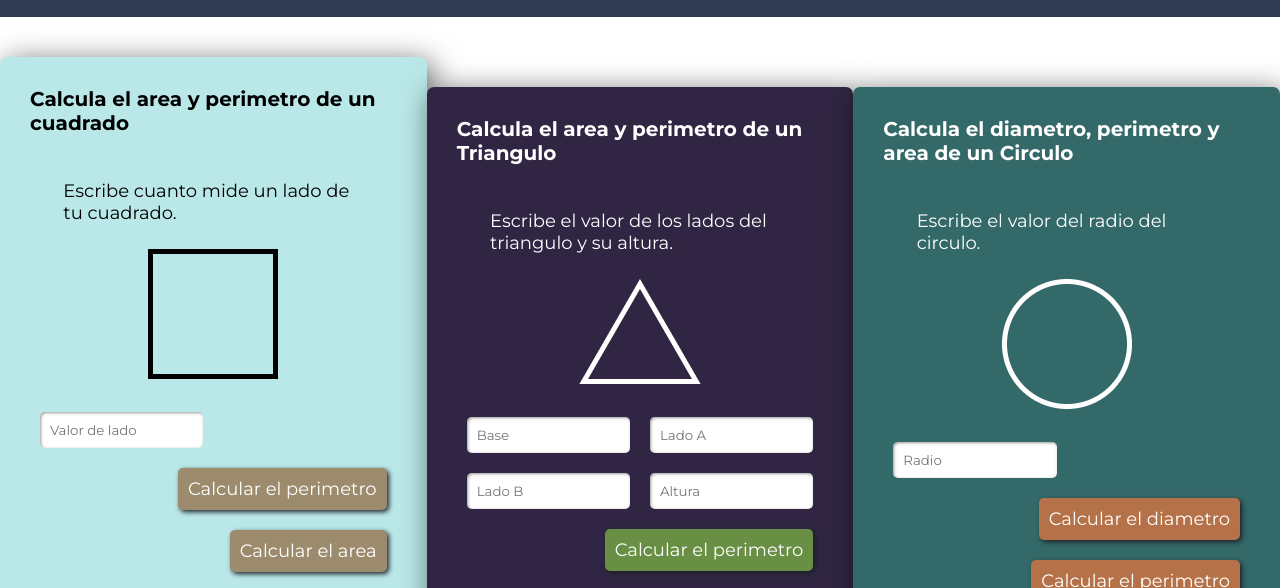
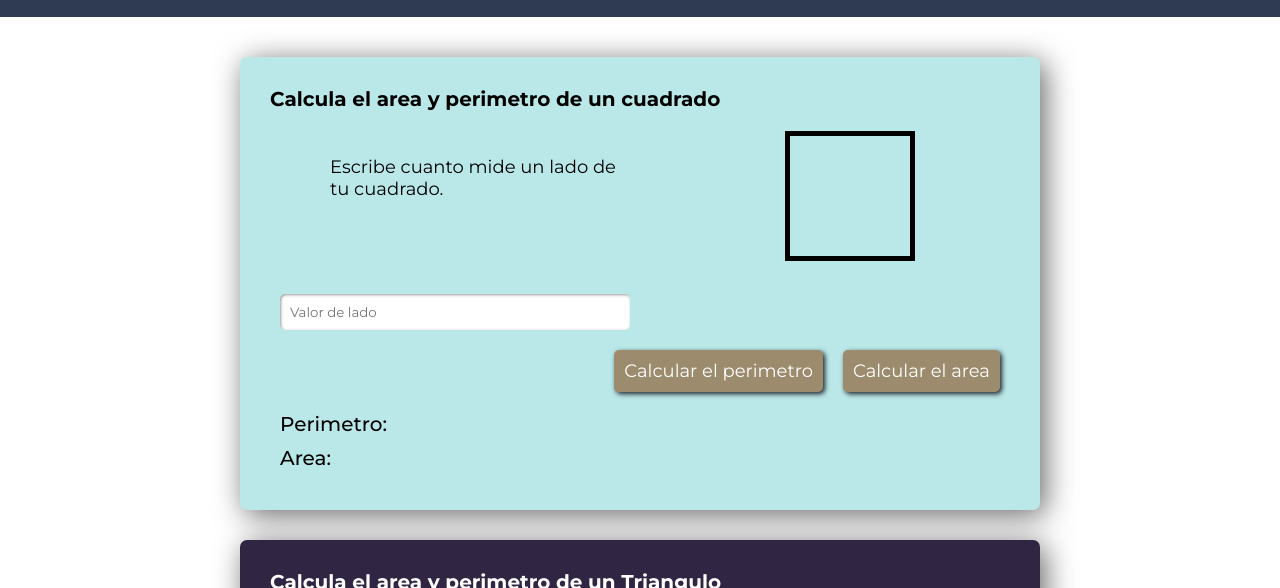
Before and after one commit to JoacoBonvechi/Proyecto-Final-JavaScript, a plain HTML site: page figuras.html in a window 1280 px wide. Shown: the part 143-731 px from the top of the page. Drawn offline with Linux system fonts and the light colour scheme.

Commit message:
retques figuras

```diff
--- a/figuras.css
+++ b/figuras.css
@@ -69,6 +69,8 @@ main{
     height: auto;
     margin-bottom: 50px;
     display: flex;
+    flex-wrap: wrap;
+    row-gap: 30px;
 }
 
 
@@ -155,7 +157,6 @@ main{
     height: auto;
     padding: 30px;
     margin: 0 auto;
-    margin-top: 30px;
     background-color: #302643;
     border-radius: 7px;
     box-shadow: 5px 5px 30px 0px rgba(0,0,0,0.6);
@@ -232,7 +233,6 @@ main{
     height: auto;
     padding: 30px;
     margin: 0 auto;
-    margin-top: 30px;
     background-color: #346969;
     border-radius: 7px;
     box-shadow: 5px 5px 30px 0px rgba(0,0,0,0.6);
```
